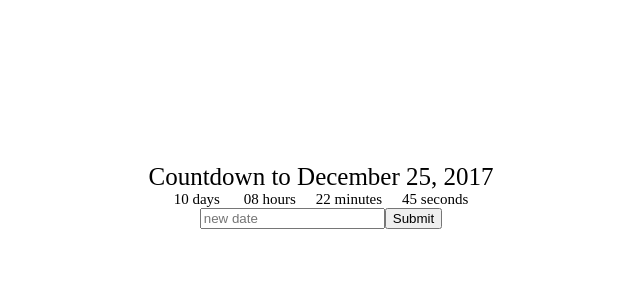
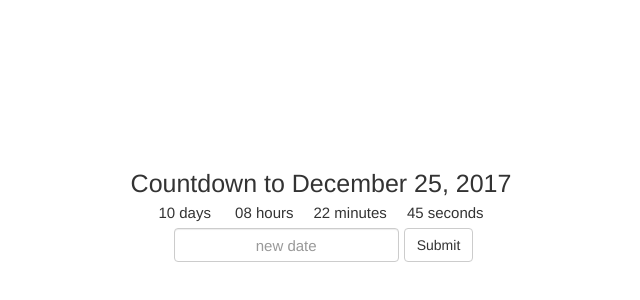
Before and after one commit to rmcharchian/react-countdownchamp, a React (Create React App) app: page / in a window 1280 px wide. Shown: the part 90-390 px from the top of the page, without its empty margins (319-959 px from the left). Built offline with nearby package versions, Linux system fonts and the light colour scheme.

Commit message:
completed countdown champ

```diff
--- a/package.json
+++ b/package.json
@@ -7,6 +7,7 @@
     "install": "^0.10.2",
     "javascript": "^1.0.0",
     "react": "^16.2.0",
+    "react-bootstrap": "^0.31.5",
     "react-dom": "^16.2.0",
     "react-scripts": "1.0.17",
     "react-starter-es6-webpack": "0.0.2"
--- a/public/index.html
+++ b/public/index.html
@@ -19,6 +19,7 @@
       work correctly both with client-side routing and a non-root public URL.
       Learn how to configure a non-root public URL by running `npm run build`.
     -->
+    <link rel="stylesheet" href="https://maxcdn.bootstrapcdn.com/bootstrap/latest/css/bootstrap.min.css">
     <title>React App</title>
   </head>
   <body>
--- a/src/App.css
+++ b/src/App.css
@@ -12,3 +12,9 @@
 .App-title {
   font-size: 25px;
 }
+
+.Deadline-input {
+  font-size: 15px;
+  margin: 5px;
+  text-align: center;
+}
--- a/src/App.js
+++ b/src/App.js
@@ -1,6 +1,7 @@
 import React, { Component } from 'react';
 import Clock from './Clock';
 import './App.css';
+import { Form, FormControl, Button } from 'react-bootstrap';
 
 class App extends Component {
   constructor(props) {
@@ -24,15 +25,16 @@
       <Clock
         deadline={this.state.deadline}
       />
-      <div>
-      <input
-        placeholder='new date'
-        onChange={event => this.setState({newDeadline: event.target.value})}
-        />
-      <button onClick={() => this.changeDeadline()}>
-      Submit
-      </button>
-      </div>
+      <Form inline>
+        <FormControl
+          className="Deadline-input"
+          placeholder='new date'
+          onChange={event => this.setState({newDeadline: event.target.value})}
+          />
+          <Button onClick={() => this.changeDeadline()}>
+          Submit
+          </Button>
+      </Form>
     </div>
     )
   }
```
Also changed, not shown: 1 other file (tests, documents, lock files or other folders).
